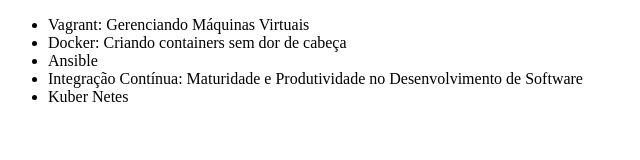
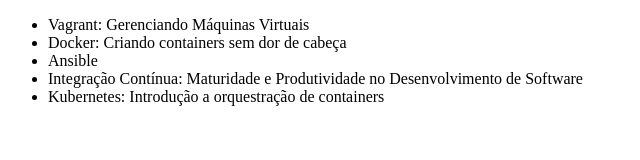
Before and after one commit to RoldsAlves/AluraGit, a plain HTML site: page Index.html in a window 1280 px wide. Shown: the whole page, without its empty margins (0-640 px from the left). Drawn offline with Linux system fonts and the light colour scheme.

Commit message:
Alterando o nome do curos de kubernetes

```diff
--- a/Index.html
+++ b/Index.html
@@ -10,7 +10,7 @@
         <li>Docker: Criando containers sem dor de cabeça</li>
         <li>Ansible</li>
         <li>Integração Contínua: Maturidade e Produtividade no Desenvolvimento de Software</li>
-        <li>Kuber Netes</li>
+        <li>Kubernetes: Introdução a orquestração de containers</li>
     </ul>
 </body>
 </html>
```
